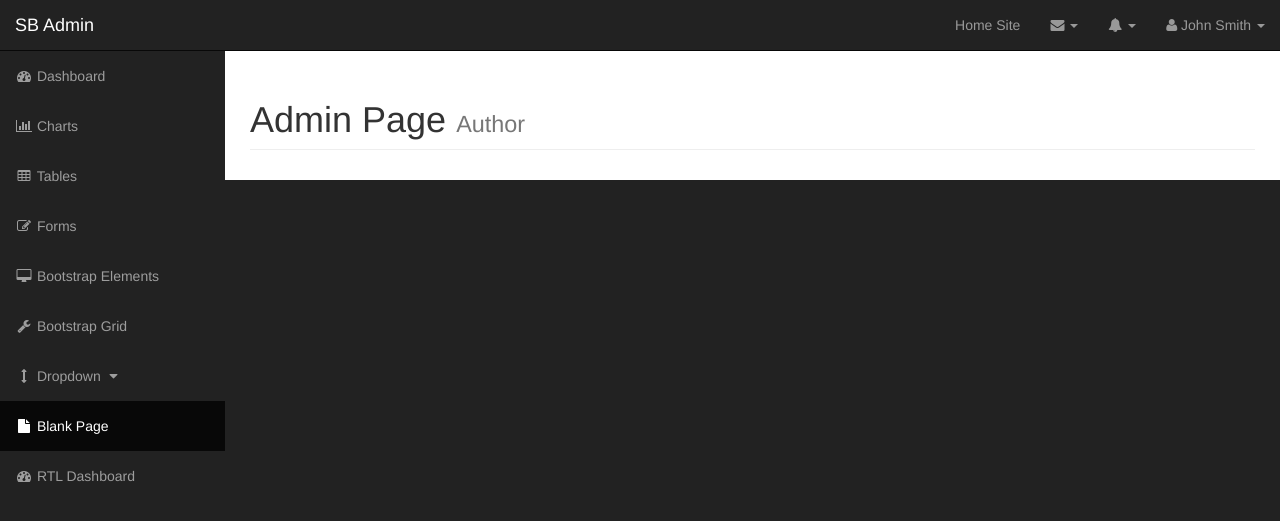
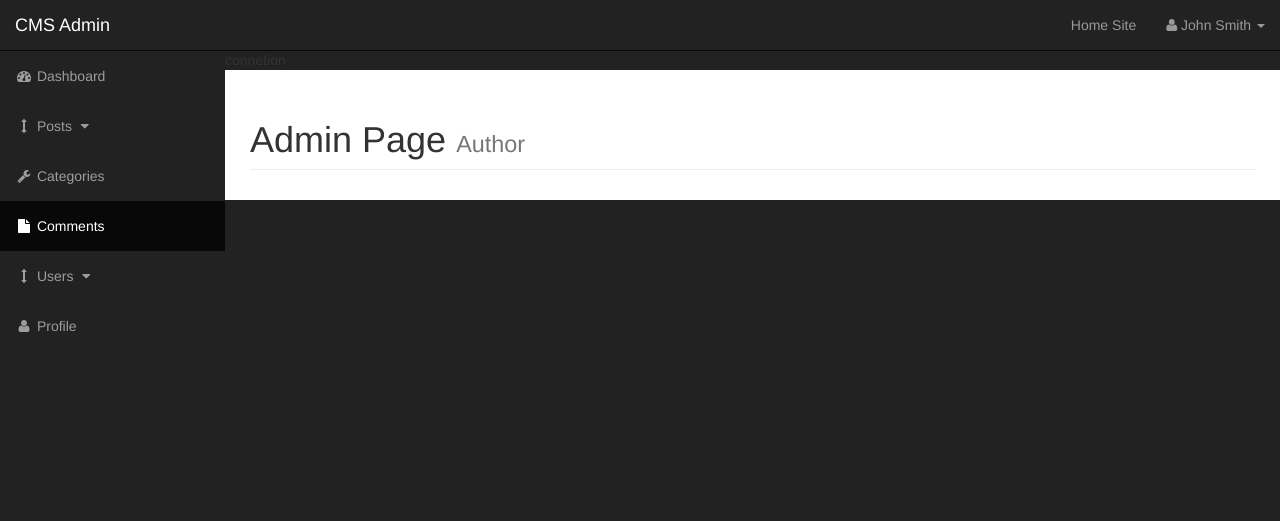
Before and after one commit to quan832/blog_cms, a PHP site: page /admin in a window 1280 px wide. Shown: the top 521 px of the page. Run offline with PHP 8.4, Linux system fonts and the light colour scheme; grey boxes labelled with a size stand in for pictures from a placeholder-image service; some libraries are stand-ins or nearby versions.

Commit message:
#categories bootstrap make add & table

```diff
--- a/admin/includes/header.php
+++ b/admin/includes/header.php
@@ -1,3 +1,4 @@
+<?php include "../includes/database.php" ?>
 <!DOCTYPE html>
 <html lang="en">
 
--- a/admin/includes/navigation.php
+++ b/admin/includes/navigation.php
@@ -7,11 +7,15 @@
             <span class="icon-bar"></span>
             <span class="icon-bar"></span>
         </button>
-            <a class="navbar-brand" href="index.html">SB Admin</a>
+        <a class="navbar-brand" href="index.html">CMS Admin</a>
     </div>
     <!-- Top Menu Items -->
     <ul class="nav navbar-right top-nav">
         <li><a href="../index.php">Home Site</a></li>
+
+
+
+        <!--
             <li class="dropdown">
                 <a href="#" class="dropdown-toggle" data-toggle="dropdown"><i class="fa fa-envelope"></i> <b class="caret"></b></a>
                 <ul class="dropdown-menu message-dropdown">
@@ -67,8 +71,9 @@
                         <a href="#">Read All New Messages</a>
                     </li>
                 </ul>
-            </li>
-            <li class="dropdown">
+            </li> -->
+
+        <!-- <li class="dropdown">
             <a href="#" class="dropdown-toggle" data-toggle="dropdown"><i class="fa fa-bell"></i> <b class="caret"></b></a>
             <ul class="dropdown-menu alert-dropdown">
                 <li>
@@ -94,19 +99,19 @@
                     <a href="#">View All</a>
                 </li>
             </ul>
-            </li>
+        </li> -->
         <li class="dropdown">
             <a href="#" class="dropdown-toggle" data-toggle="dropdown"><i class="fa fa-user"></i> John Smith <b class="caret"></b></a>
             <ul class="dropdown-menu">
                 <li>
                     <a href="#"><i class="fa fa-fw fa-user"></i> Profile</a>
                 </li>
-                    <li>
+                <!-- <li>
                     <a href="#"><i class="fa fa-fw fa-envelope"></i> Inbox</a>
-                    </li>
-                    <li>
+                </li> -->
+                <!-- <li>
                     <a href="#"><i class="fa fa-fw fa-gear"></i> Settings</a>
-                    </li>
+                </li> -->
                 <li class="divider"></li>
                 <li>
                     <a href="#"><i class="fa fa-fw fa-power-off"></i> Log Out</a>
@@ -121,22 +126,24 @@
                 <a href="index.html"><i class="fa fa-fw fa-dashboard"></i> Dashboard</a>
             </li>
             <li>
-                    <a href="charts.html"><i class="fa fa-fw fa-bar-chart-o"></i> Charts</a>
+                <a href="javascript:;" data-toggle="collapse" data-target="#posts_dropdown"><i class="fa fa-fw fa-arrows-v"></i> Posts <i class="fa fa-fw fa-caret-down"></i></a>
+                <ul id="posts_dropdown" class="collapse">
+                    <li>
+                        <a href="#">View All Posts </a>
                     </li>
                     <li>
-                    <a href="tables.html"><i class="fa fa-fw fa-table"></i> Tables</a>
+                        <a href="#">Add Posts</a>
+                    </li>
+                </ul>
             </li>
             <li>
-                    <a href="forms.html"><i class="fa fa-fw fa-edit"></i> Forms</a>
+                <a href="bootstrap-grid.html"><i class="fa fa-fw fa-wrench"></i> Categories</a>
+            </li>
+            <li class="active">
+                <a href="blank-page.html"><i class="fa fa-fw fa-file"></i> Comments</a>
             </li>
             <li>
-                    <a href="bootstrap-elements.html"><i class="fa fa-fw fa-desktop"></i> Bootstrap Elements</a>
-                </li>
-                <li>
-                    <a href="bootstrap-grid.html"><i class="fa fa-fw fa-wrench"></i> Bootstrap Grid</a>
-                </li>
-                <li>
-                    <a href="javascript:;" data-toggle="collapse" data-target="#demo"><i class="fa fa-fw fa-arrows-v"></i> Dropdown <i class="fa fa-fw fa-caret-down"></i></a>
+                <a href="javascript:;" data-toggle="collapse" data-target="#demo"><i class="fa fa-fw fa-arrows-v"></i> Users <i class="fa fa-fw fa-caret-down"></i></a>
                 <ul id="demo" class="collapse">
                     <li>
                         <a href="#">Dropdown Item</a>
@@ -146,11 +153,8 @@
                     </li>
                 </ul>
             </li>
-                <li class="active">
-                    <a href="blank-page.html"><i class="fa fa-fw fa-file"></i> Blank Page</a>
-                </li>
-                <li>
-                    <a href="index-rtl.html"><i class="fa fa-fw fa-dashboard"></i> RTL Dashboard</a>
+            <li class="">
+                <a href="blank-page.html"><i class="fa fa-fw fa-user"></i> Profile</a>
             </li>
         </ul>
     </div>
--- a/admin/index.php
+++ b/admin/index.php
@@ -1,5 +1,13 @@
 <?php include "./includes/header.php" ?>
 <div id="wrapper">
+
+    <?php if ($connection) {
+        echo "connetion";
+    }
+
+
+    ?>
+
 
     <!-- Navigation -->
     <?php include "./includes/navigation.php" ?>
```
Also changed, not shown: admin/categories.php (added, +69 -0 lines). Lines whose indentation alone changed are shown as unchanged.
